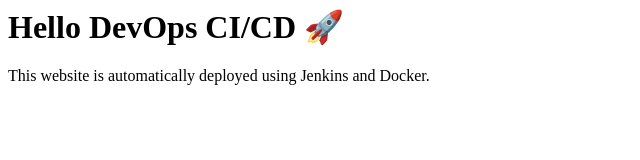
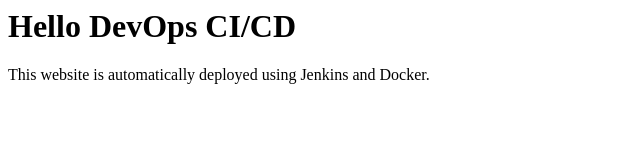
Before and after one commit to vardanreddy256/docker-static-website, a plain HTML site: page index.html in a window 1280 px wide. Shown: the whole page, without its empty margins (0-640 px from the left). Drawn offline with Linux system fonts and the light colour scheme.

Commit message:
updated CI/CD

```diff
--- a/index.html
+++ b/index.html
@@ -3,7 +3,7 @@
 <title>My DevOps Project</title>
 </head>
 <body>
-<h1>Hello DevOps CI/CD 🚀</h1>
+<h1>Hello DevOps CI/CD </h1>
 <p>This website is automatically deployed using Jenkins and Docker.</p>
 </body>
 </html>
```
